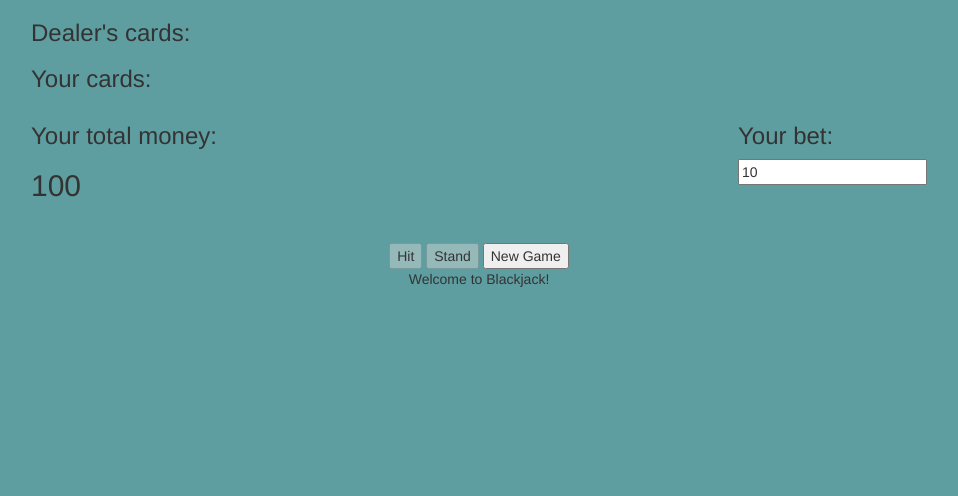
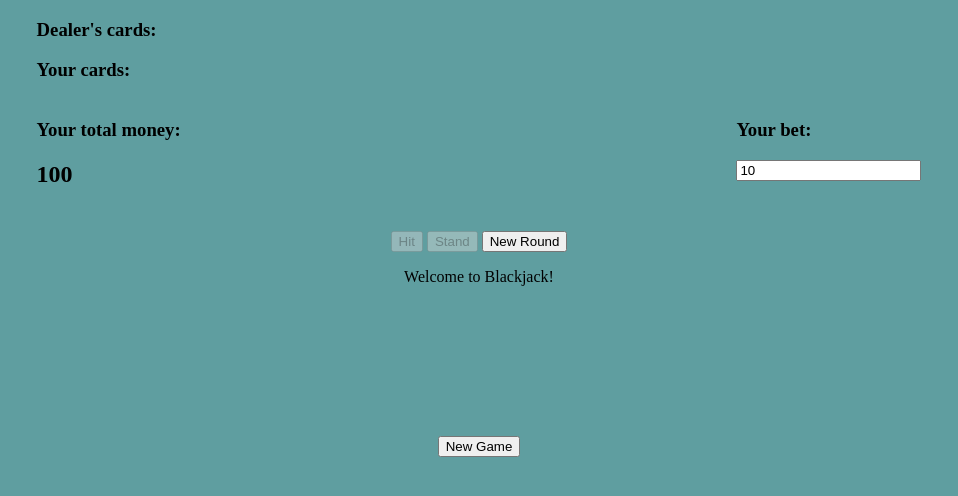
Before and after one commit to ohmkay/javascriptBlackjack, a PHP site: page / in a window 1280 px wide. Shown: the top 496 px of the page, without its empty margins (161-1119 px from the left). Run offline with PHP 8.4, Linux system fonts and the light colour scheme; some libraries are stand-ins or nearby versions.

Commit message:
organizational changes

```diff
--- a/blackjack.js
+++ b/blackjack.js
@@ -62,52 +62,6 @@ function checkWinCondition() {
 		youLose();
 	} else {
 		changeStatusMessage('none');
-	}
-}
-
-// Set variables to their default state
-//
-function firstTimeSetup() {
-  	// initial total money set to 100
-  	var money = document.getElementById('moneyTotal');
-  	money.appendChild(document.createTextNode("100"));
-
-  	// set starting status message
-	var status = document.getElementById('statusMessage');
-	status.innerHTML = "Welcome to Blackjack!", "Press New Game to get Started.";
-
-	// setup buttons
-	document.getElementById('new').onclick = initialDeal;
-	document.getElementById('new').disabled= false;
-	document.getElementById('hit').disabled = true;
-	document.getElementById('hit').onclick = hit;
-	document.getElementById('stand').disabled = true;
-	document.getElementById('stand').onclick = stand;
-
-	// set initial bet to 10 and event listener functions
-	var bet = document.getElementById("bet");
-	bet.addEventListener("focus", betFocus, true);
-	bet.addEventListener("blur", betBlur, true);
-	bet.value = player.bet;
-
-	// focus on bet window color change
-	function betFocus() {
-	    document.getElementById("bet").style.backgroundColor = "yellow";
-	}
-
-	// checks bet before allowing player to proceed
-	function betBlur() {
-	    var bet = document.getElementById("bet");
-
-	    if(player.checkBetAgainstTotal(parseInt(bet.value))) {
-	    	document.getElementById('new').disabled = false;
-	    	bet.style.backgroundColor = "";
-	    	changeStatusMessage('newGame');
-	    } else {
-	    	document.getElementById('new').disabled = true;
-	    	bet.style.backgroundColor = "red";
-	    	changeStatusMessage('overBet');
-	    }
 	}
 }
 
@@ -191,6 +145,52 @@ function youLose() {
 	gameOver();
 }
 
+// Set variables to their default state
+//
+function firstTimeSetup() {
+  	// initial total money set to 100
+  	var money = document.getElementById('moneyTotal');
+  	money.appendChild(document.createTextNode("100"));
+
+  	// set starting status message
+	var status = document.getElementById('statusMessage');
+	status.innerHTML = "Welcome to Blackjack!", "Press New Game to get Started.";
+
+	// setup buttons
+	document.getElementById('new').onclick = initialDeal;
+	document.getElementById('new').disabled= false;
+	document.getElementById('hit').disabled = true;
+	document.getElementById('hit').onclick = hit;
+	document.getElementById('stand').disabled = true;
+	document.getElementById('stand').onclick = stand;
+
+	// set initial bet to 10 and event listener functions
+	var bet = document.getElementById("bet");
+	bet.addEventListener("focus", betFocus, true);
+	bet.addEventListener("blur", betBlur, true);
+	bet.value = player.bet;
+
+	// focus on bet window color change
+	function betFocus() {
+	    document.getElementById("bet").style.backgroundColor = "yellow";
+	}
+
+	// checks bet before allowing player to proceed
+	function betBlur() {
+	    var bet = document.getElementById("bet");
+
+	    if(player.checkBetAgainstTotal(parseInt(bet.value))) {
+	    	document.getElementById('new').disabled = false;
+	    	bet.style.backgroundColor = "";
+	    	changeStatusMessage('newGame');
+	    } else {
+	    	document.getElementById('new').disabled = true;
+	    	bet.style.backgroundColor = "red";
+	    	changeStatusMessage('overBet');
+	    }
+	}
+}
+
 // Deal two cards to player and dealer and set UI items
 //
 function initialDeal() {
--- a/home.html
+++ b/home.html
@@ -1,17 +1,18 @@
 <!DOCTYPE html>
 <html>
+
   <head>
 
     <title>Blackjack JavaScript edition</title>
 
     <meta content="text/html;charset=utf-8" http-equiv="Content-Type">
     <meta content="utf-8" http-equiv="encoding">
+    <link rel = 'stylesheet' href = 'style.css'>
 
-    <link rel="stylesheet" href="https://maxcdn.bootstrapcdn.com/bootstrap/3.3.7/css/bootstrap.min.css" integrity="sha384-BVYiiSIFeK1dGmJRAkycuHAHRg32OmUcww7on3RYdg4Va+PmSTsz/K68vbdEjh4u" crossorigin="anonymous">
-    <link rel = 'stylesheet' href = 'style.css'>
   </head>
 
   <body>
+
     <div id = 'container'>
       <h3>Dealer's cards:</h3>
         <ul id = 'dealer'>
@@ -48,24 +49,19 @@
     <div id = 'footer'>
       <button type = 'button' id = 'hit'> Hit </button>
       <button type = 'button' id = 'stand'> Stand </button>
-      <button type = 'button' id = 'new'> New Game </button>
+      <button type = 'button' id = 'new_round'> New Round </button>
       <p id = 'statusMessage'>Welcome to Blackjack!</p>
     </div>
 
-    <script
-      src="https://code.jquery.com/jquery-3.1.1.min.js"
-      integrity="sha256-hVVnYaiADRTO2PzUGmuLJr8BLUSjGIZsDYGmIJLv2b8="
-      crossorigin="anonymous">
-    </script>
-
-    <script src="https://maxcdn.bootstrapcdn.com/bootstrap/3.3.7/js/bootstrap.min.js"
-    integrity="sha384-Tc5IQib027qvyjSMfHjOMaLkfuWVxZxUPnCJA7l2mCWNIpG9mGCD8wGNIcPD7Txa"
-    crossorigin="anonymous">
-    </script>
+    <div id = 'new_game'>
+      <button type = 'button' id = 'new'> New Game </button>
+    </div>
 
     <script src = './card.js'></script>
     <script src = './deck.js'></script>
     <script src = './player.js'></script>
     <script src = './blackjack.js'></script>
+
   </body>
+
 </html>
--- a/style.css
+++ b/style.css
@@ -25,3 +25,9 @@ body {
   text-align: center;
   clear: both;
 }
+
+#new_game {
+  margin-top: 150px;
+  text-align: center;
+  clear: both;
+}
```
